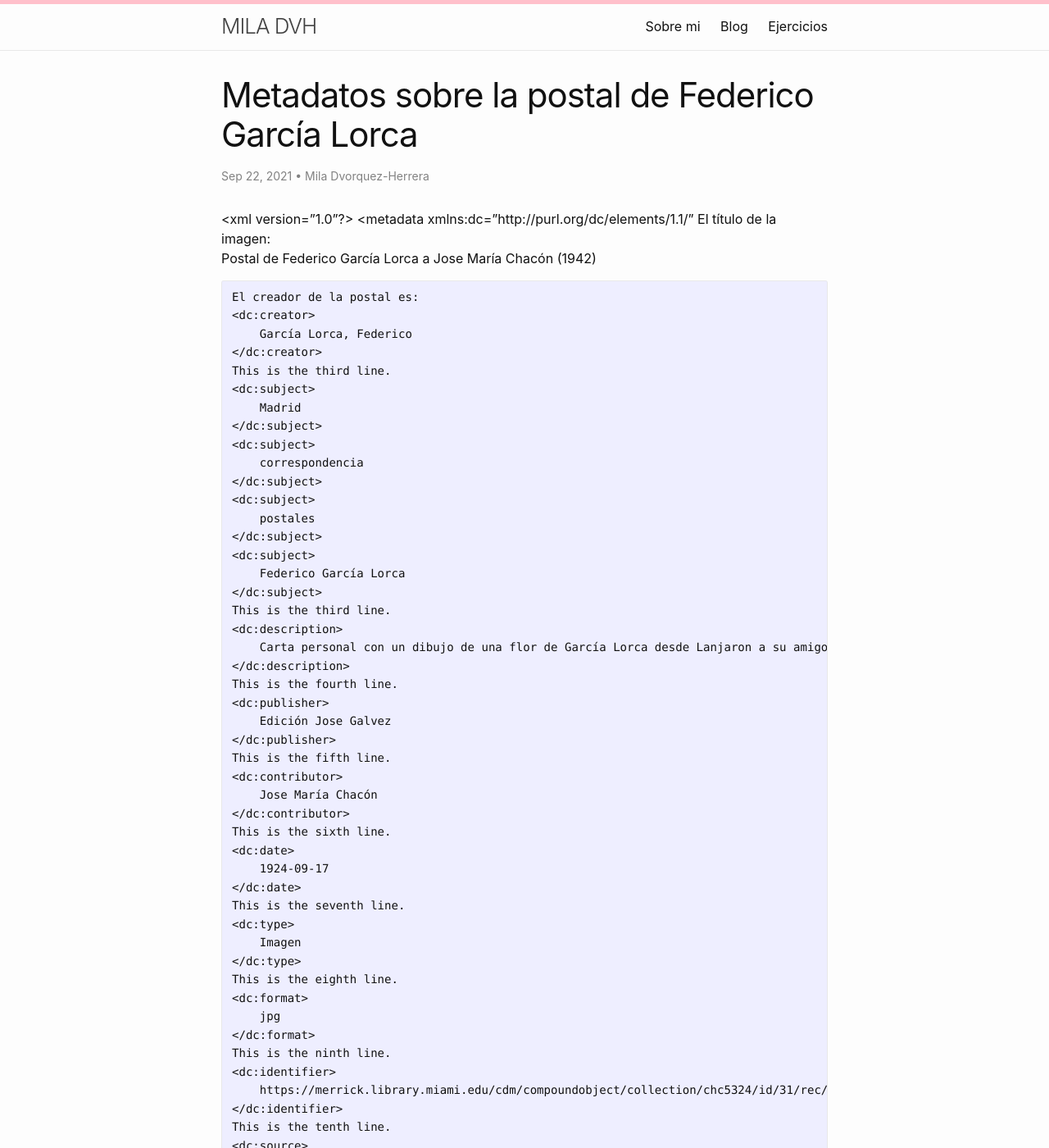
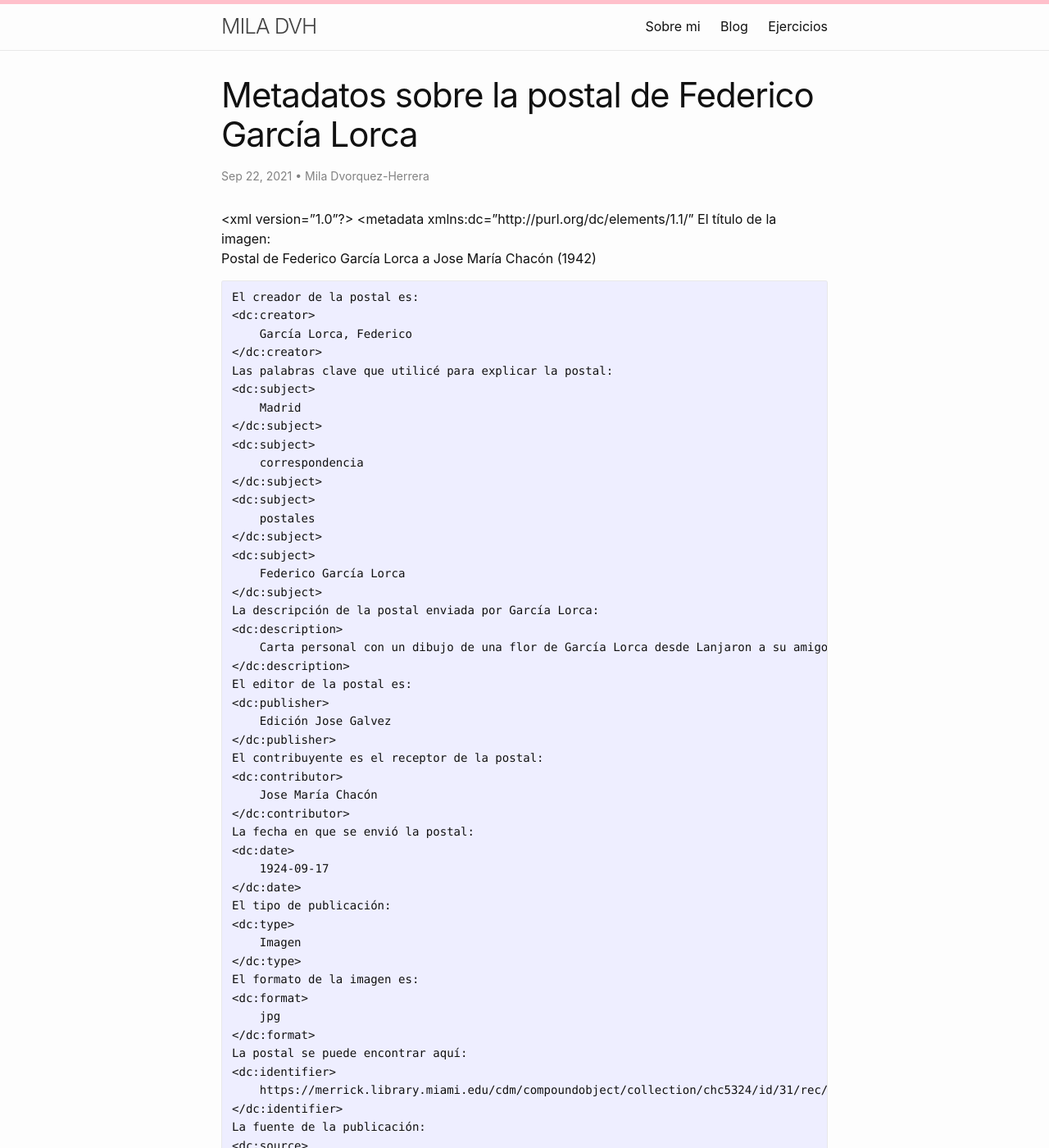
Before and after one commit to miladvh/miladvh.github.io, a Jekyll site: the page built from _posts/2021-09-22-metadatos.md, in a window 1280 px wide and 1400 px high. Shown: the whole window at 82% size. Built offline with Jekyll 4.4.1, drawn with Linux system fonts in a browser that asks for light colours; some of the changed text lies outside the part shown.

Commit message:
Update 2021-09-22-metadatos.md

```diff
--- a/_posts/2021-09-22-metadatos.md
+++ b/_posts/2021-09-22-metadatos.md
@@ -17,7 +17,7 @@ author: Mila Dvorquez-Herrera
     <dc:creator>
         García Lorca, Federico
     </dc:creator>
-    This is the third line.
+    Las palabras clave que utilicé para explicar la postal:
     <dc:subject>
         Madrid
     </dc:subject>
@@ -30,50 +30,50 @@ author: Mila Dvorquez-Herrera
     <dc:subject>
         Federico García Lorca
     </dc:subject>
-    This is the third line.
+    La descripción de la postal enviada por García Lorca:
     <dc:description>
         Carta personal con un dibujo de una flor de García Lorca desde Lanjaron a su amigo, Jose María Chacón en Madrid
     </dc:description>
-    This is the fourth line.
+    El editor de la postal es:
     <dc:publisher>
         Edición Jose Galvez
     </dc:publisher>
-    This is the fifth line.
+    El contribuyente es el receptor de la postal:
     <dc:contributor>
         Jose María Chacón
     </dc:contributor>
-    This is the sixth line.
+    La fecha en que se envió la postal:
     <dc:date>
         1924-09-17
     </dc:date>
-    This is the seventh line.
+    El tipo de publicación:
     <dc:type>
         Imagen
     </dc:type>
-    This is the eighth line.
+    El formato de la imagen es:
     <dc:format>
         jpg
     </dc:format>
-    This is the ninth line.
+    La postal se puede encontrar aquí:
     <dc:identifier>
         https://merrick.library.miami.edu/cdm/compoundobject/collection/chc5324/id/31/rec/19
     </dc:identifier>
-    This is the tenth line.
+    La fuente de la publicación:
     <dc:source>
         University of Miami Libraries Digital Collections
     </dc:source>
-    This is the eleventh line.
+    El idioma de la postal está en:
     <dc:language>
         SPA
     </dc:language>
-    This is the twelfth line.
+   La fecha y el país de origen de la publicación:
     <dc:coverage>
         1898-1936
     </dc:coverage>
     <dc:coverage>
         España
     </dc:coverage>
-    This is the thirteenth line.
+    La publicación es gratuita para que el público acceda:
     <dc:rights>
         Dominio público
     </dc:rights>
```
